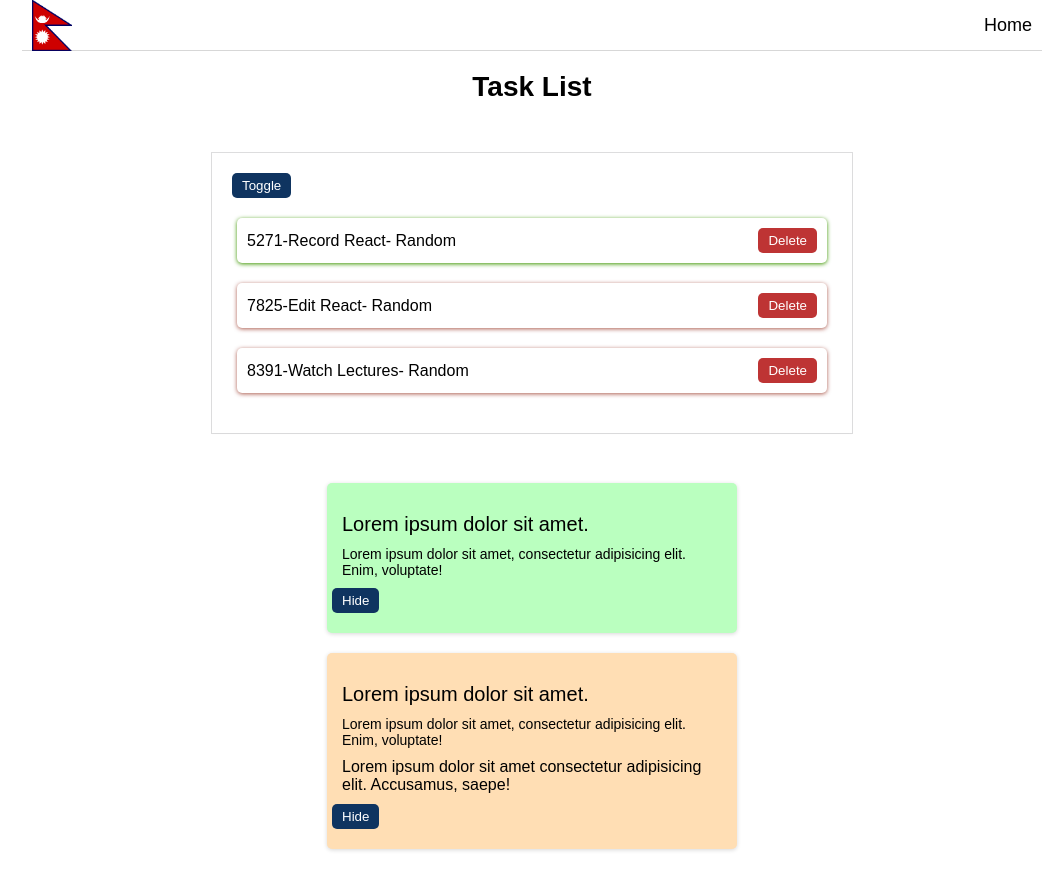
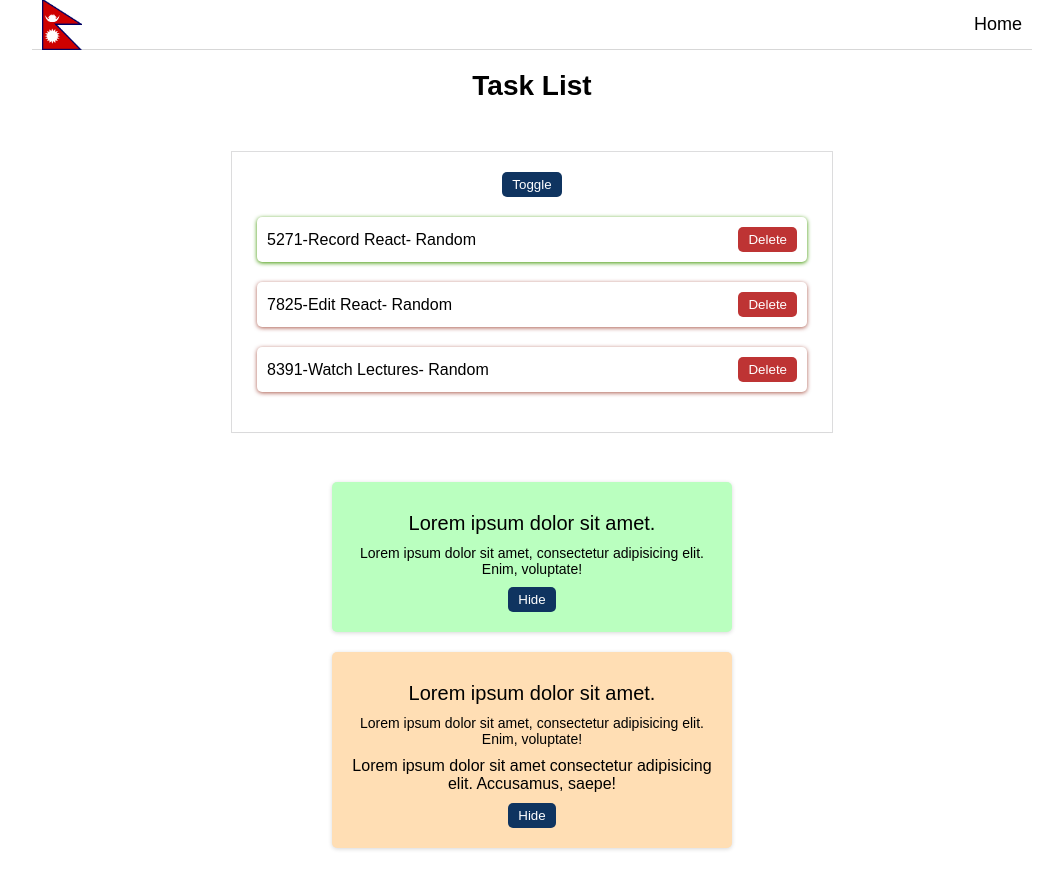
Before and after one commit to Dipesh-Gyawali/TaskMate, a React (Create React App) app: page / in a window 1280 px wide. Shown: the whole page, without its empty margins (108-1171 px from the left). Built offline with nearby package versions, Linux system fonts and the light colour scheme; the HTML template or start-up script is replaced by a standard one.

Commit message:
Global level stying

```diff
--- a/src/App.css
+++ b/src/App.css
@@ -21,7 +21,7 @@
     align-items: center;
     max-width: 1000px;
     margin: auto;
-    border-bottom: 1px solid #d7d7d7;
+    border-bottom: 1px solid var(--theme-border);
     font-size: 18px;
     padding: 0px 10px;
   }
@@ -69,7 +69,7 @@
   button.trigger{
     border: 0px;
     border-radius: 5px;
-    background-color: #0F3460;
+    background-color: var(--theme-button);
     color: #FFFFFF;
     padding: 5px 10px;
     cursor: pointer;
--- a/src/App.js
+++ b/src/App.js
@@ -7,10 +7,10 @@
     const info = "Random";
 
   return (
-    <>
+    <div className="App">
         <Header />
         <TaskList info={info} />
-    </>
+    </div>
   );
 }
 
--- a/src/components/TaskCard.js
+++ b/src/components/TaskCard.js
@@ -1,5 +1,3 @@
-import React from 'react'
-
 export const TaskCard = ({task, handleDelete, info}) => {
   return (
     <>
--- a/src/index.css
+++ b/src/index.css
@@ -1,5 +1,32 @@
+@import url('https://fonts.googleapis.com/css2?family=Roboto:ital,wght@0,100;0,300;0,400;0,500;0,700;0,900;1,100;1,300;1,400;1,500;1,700;1,900&display=swap');
+@import url("https://cdn.jsdelivr.net/npm/bootstrap-icons@1.10.3/font/bootstrap-icons.css");
+
+:root{
+  --theme-border: #d7d7d7;
+  --theme-button: #0F3460;
+}
+
 *{
-    font-family: Arial, Helvetica, sans-serif;
-    margin: 0px;
-    padding: 0px;
-  }
+  margin: 0px;
+  padding: 0px;
+  box-sizing: border-box;
+  font-family: 'Poppins', sans-serif;
+}
+
+a{
+  text-decoration: none;
+  color: #000000;
+}
+
+li{
+  list-style: none;
+}
+
+button{
+  padding: 5px 10px;
+  border: 0px;
+  border-radius: 5px;
+  cursor: pointer;
+  background-color: darkslateblue;
+  color: #FFFFFF
+}
```
